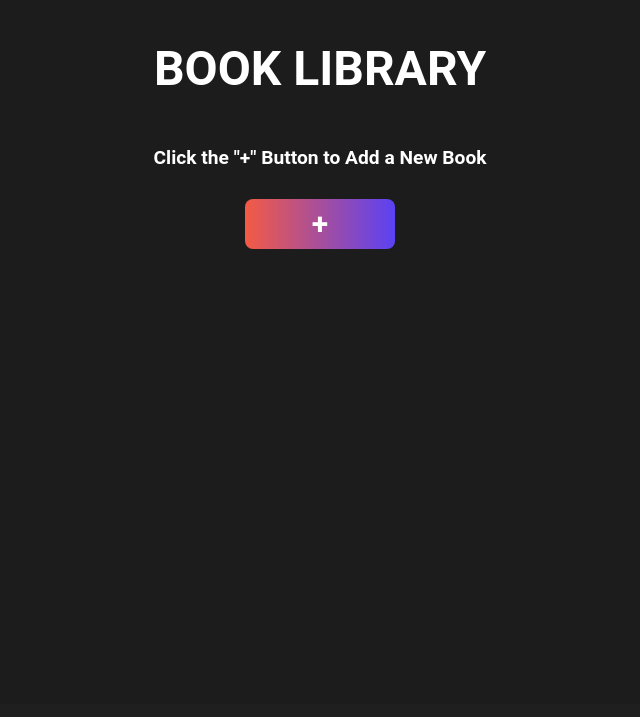
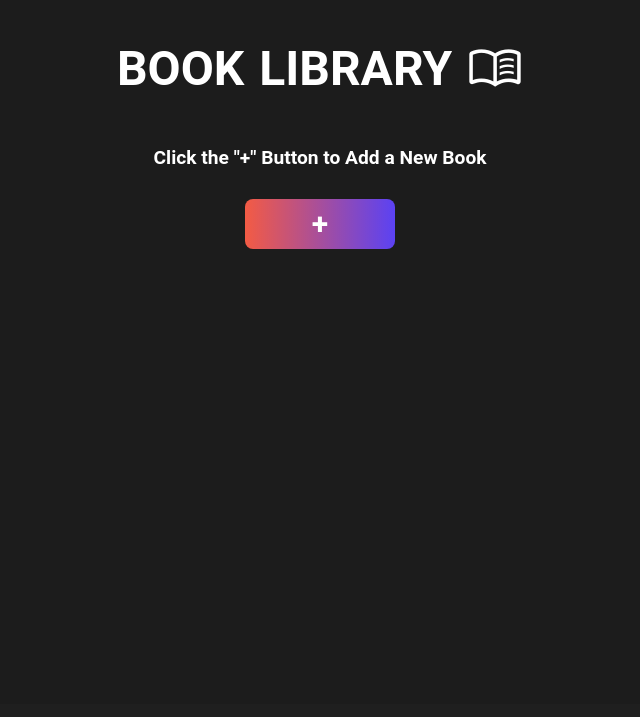
Before and after one commit to Eternum101/library-app, a plain HTML site: page index.html in a window 1280 px wide. Shown: the top 717 px of the page, without its empty margins (320-960 px from the left). Drawn offline with nearby package versions, Linux system fonts and the light colour scheme.

Commit message:
Modified Header Styling in style.css Added Comments

```diff
--- a/index.html
+++ b/index.html
@@ -6,20 +6,25 @@
     <meta name="viewport" content="width=device-width, initial-scale=1.0">
     <link rel="stylesheet" href="https://fonts.googleapis.com/css2?family=Material+Symbols+Outlined:opsz,wght,FILL,GRAD@48,400,0,0" />
     <script src="https://kit.fontawesome.com/87161b5108.js" crossorigin="anonymous"></script>
-    <title>Calculator</title>
+    <title>Library Application</title>
     <link rel="stylesheet" href="style.css">
 </head>
 <body>
     <!--Header Section-->
     <div class="header">BOOK
         <span>LIBRARY</span>
+        <span class="material-symbols-outlined book-icon">
+            menu_book
+        </span>
     </div>
     <!--Book Section-->
     <div class="add-book">
         <h2>Click the "+" Button to Add a New Book</h2>
         <button class="btn-add color-1">+</button>
     </div>
+    <!--Grid/Card Section-->
     <div class="grid-container"></div>
+    <!--Modal Section-->
     <div class="modal" id="modal">
         <div class="modal-content">
             <span class="close">&times;</span>
--- a/style.css
+++ b/style.css
@@ -13,14 +13,22 @@ body {
     height: 100vh;
     flex-direction: column;
     padding-top: 20px;
+    width: 100vw;
 }
 
 /* Header Styling */
 .header {
+    display: flex;
+    gap: 15px;
     font-size: 48px;
     font-weight: 700;
     color: white;
     margin-top: 20px;
+}
+
+.book-icon {
+  display: flex;
+  font-size: 3.5rem;
 }
 
 .add-book {
@@ -76,6 +84,7 @@ body {
   background-image: linear-gradient(to right, #F35B44, #5B42F3, #5a42f3, #4738a8);
 }
 
+/* Grid/Card Styling */
 .grid-container {
     display: grid;
     grid-template-columns: repeat(auto-fill, minmax(400px, 1fr));
@@ -175,7 +184,7 @@ body {
 .book-read-title {
   font-size: 1.2rem;
   font-weight: 500;
-    margin-right: 5px;
+  margin-right: 2.5px;
 }
 
 .edit-icon {
```
Also changed, not shown: script.js (+33 -1 lines). Lines whose indentation alone changed are shown as unchanged.
